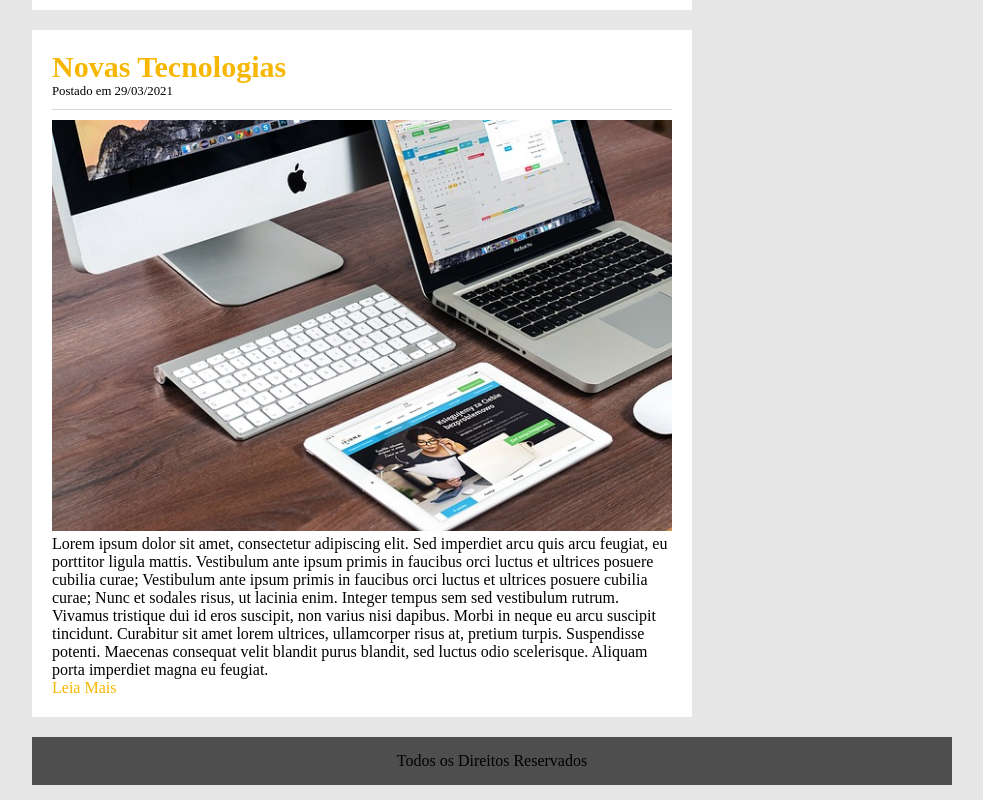
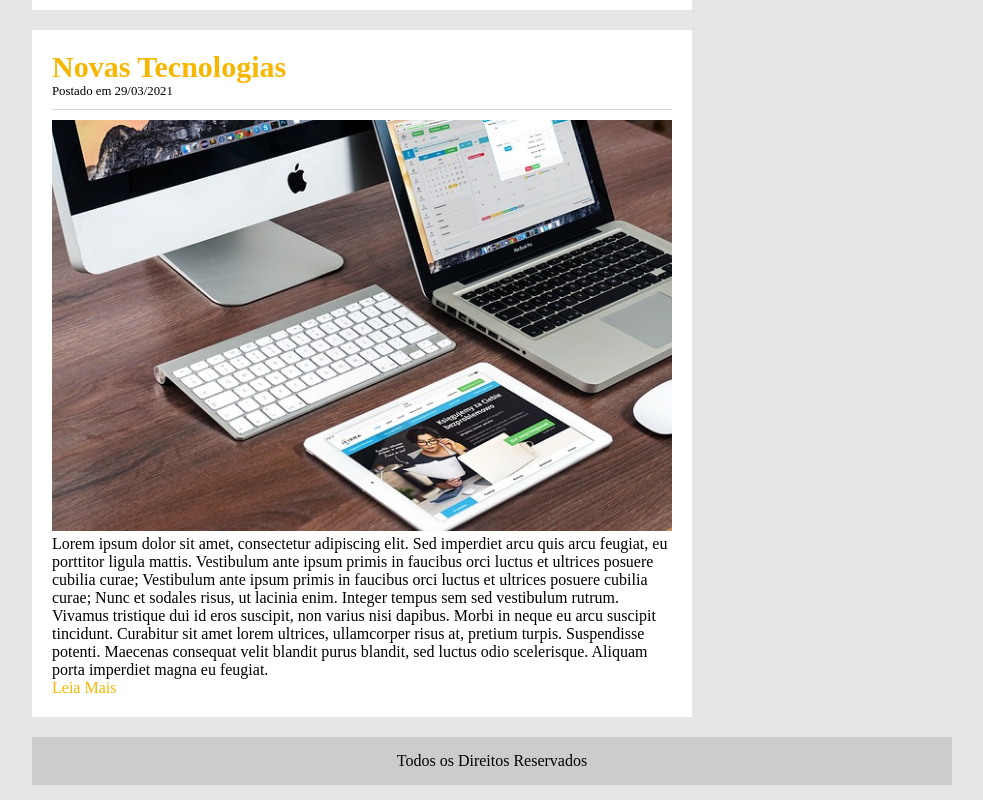
Before and after one commit to MarcusSinico/Projeto-Tecblog, a plain HTML site: page index.html in a window 1280 px wide. Shown: the part 828-1628 px from the top of the page, without its empty margins (148-1131 px from the left). Drawn offline with Linux system fonts and the light colour scheme; a web font is replaced by a local one.

Commit message:
update css rodape

```diff
--- a/style.css
+++ b/style.css
@@ -40,7 +40,7 @@ body{
 }
 #rodape{
     clear: both;
-    background: #4e4e4e;
+    background: #c2c1c1af;
     padding: 15px;
     text-align: center;
 }
```
